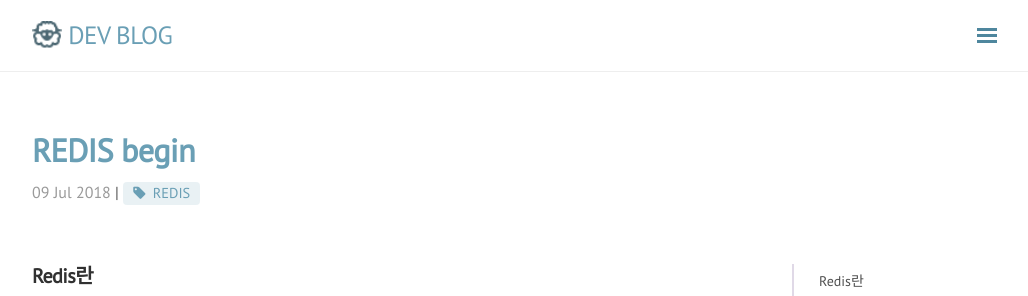
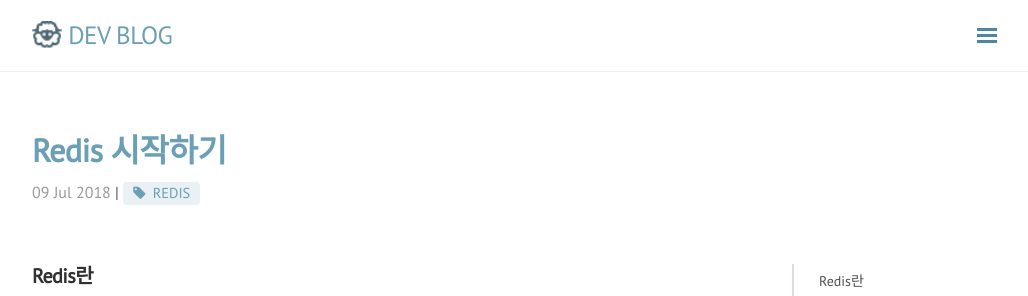
Before and after one commit to rmcodestar/rmcodestar.github.io, a Jekyll site: the page built from _posts/2018-07-09-REDIS.md, in a window 1280 px wide and 900 px high. Shown: the top 296 px of the window, without its empty margins (248-1276 px from the left). Built offline with Jekyll 4.4.1, drawn with Linux system fonts in a browser that asks for light colours; nearby versions of some CDN libraries; comment, search, counter and statistics services are not loaded.

Commit message:
Update 2018-07-09-REDIS.md

```diff
--- a/_posts/2018-07-09-REDIS.md
+++ b/_posts/2018-07-09-REDIS.md
@@ -1,6 +1,6 @@
 ---
 layout: post
-title: REDIS begin
+title: Redis 시작하기
 category: REDIS
 tag: [REDIS]
 ---
```
